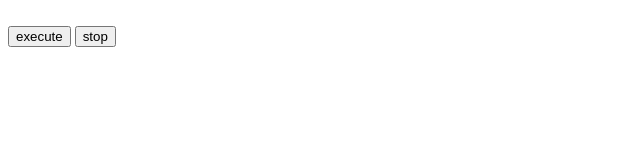
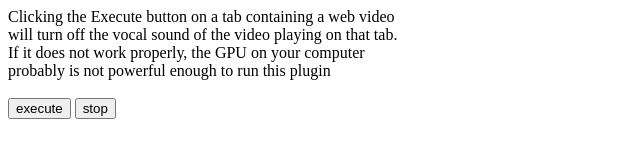
Before and after one commit to hartonw/VocalRemoverChromePlugin, a browser extension: page index.html in a window 1280 px wide. Shown: the whole page, without its empty margins (0-640 px from the left). Drawn offline with Linux system fonts and the light colour scheme.

Commit message:
Update index.html

```diff
--- a/index.html
+++ b/index.html
@@ -12,6 +12,8 @@
 
 <body>
     <div>
+        Clicking the Execute button on a tab containing a web video will turn off the vocal sound of the video playing on that tab.
+        If it does not work properly, the GPU on your computer probably is not powerful enough to run this plugin
     </div><br>
     <input type="button" id="execute" value="execute"></input>
     <input type="button" id="stop" value="stop"></input>
```
